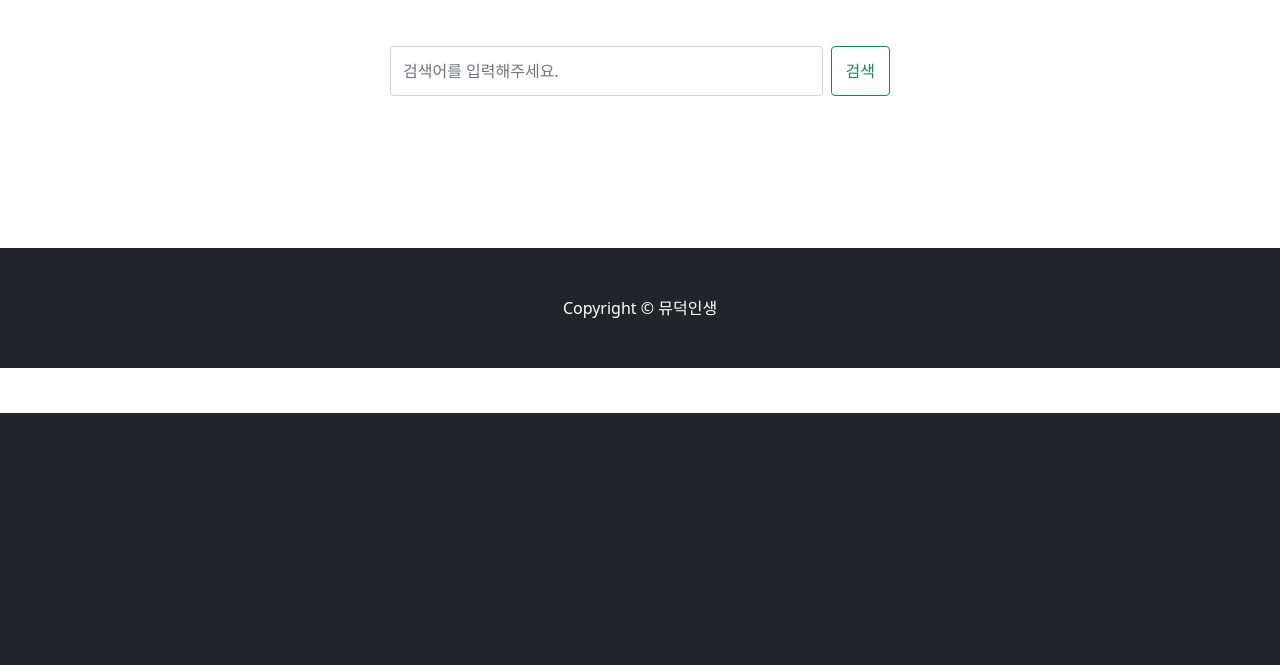
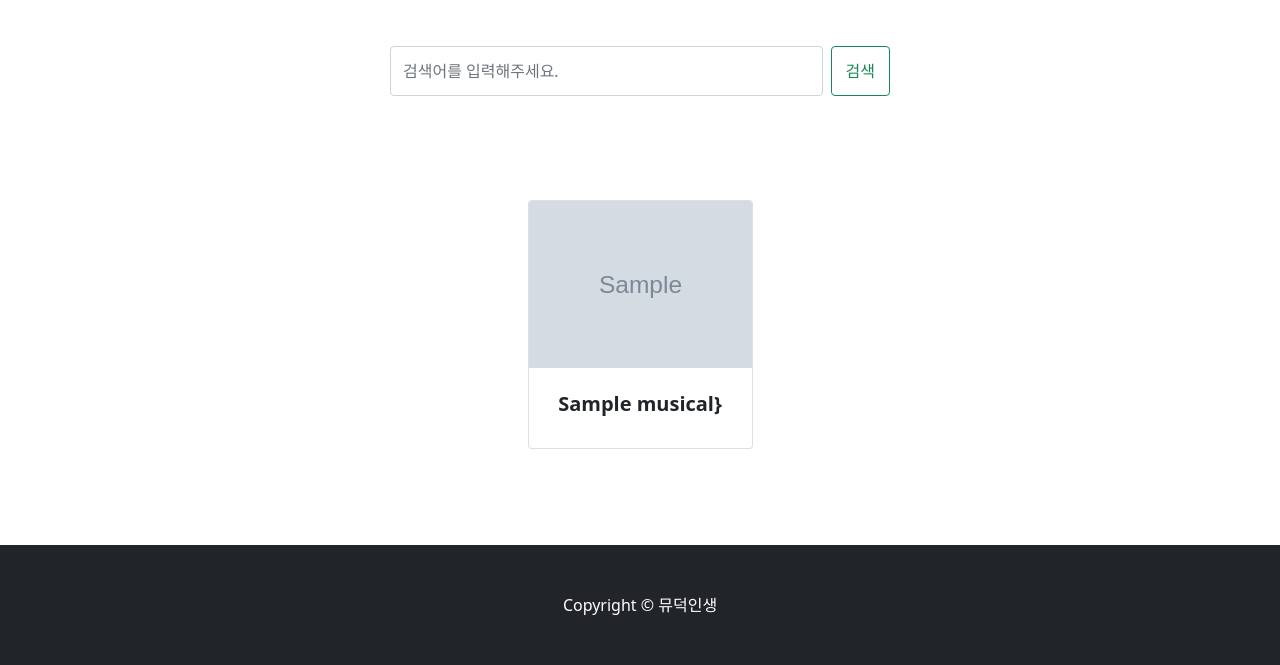
Before and after one commit to ryurim0109/6jo-miniproject, a Flask app: page / in a window 1280 px wide. Shown: the part 387-1052 px from the top of the page. Before the commit the page ends 800 px from the top, so only its background shows below. Run offline with Flask 2, Linux system fonts and the light colour scheme; grey boxes marked "Sample" are stand-in pictures; a database or web service that is not in the repository returns one stand-in record (values such as "Sample title"); data that the repository does not hold is empty; some libraries are stand-ins or nearby versions.

Commit message:
진자툴

```diff
--- a/app.py
+++ b/app.py
@@ -19,7 +19,8 @@ db = client.sign_up
 
 @app.route('/')
 def home():
-    return render_template('index.html')
+    musical = list(db.musicals.find({}, {'id':False}))
+    return render_template('index.html', musical=musical)
 
 
 @app.route('/signup')
--- a/templates/index.html
+++ b/templates/index.html
@@ -27,31 +27,14 @@
                 url: "/list",
                 data: {'page': page},
                 success: function (response) {
-                    let rows = response['musicals']
                     let last_page = response['last_page']
-                    for (let i = 0; i < rows.length; i++) {
-                        let image = rows[i]['image']
-                        let title = rows[i]['title']
-                        let temp_html = `<div class="col mb-5">
-                                            <div class="card h-100" >
-                                                <img class="card-img-top" src="${image}" alt="..."/>
-                                                <div class="card-body p-4">
-                                                    <div class="text-center">
-                                                        <h5 class="fw-bolder">${title}</h5>
-                                                    </div>
-                                                </div>
-                                            </div>`
-                        $('#musicals').append(temp_html)
-                    }
-                    $('#more-btn').empty()
                     page += 1;
                     let temp_html = `<a class="btn btn-secondary" onclick="list(${page})" >더보기</a></li>`
                     if (page != last_page) {
                         $('#more-btn').append(temp_html)
                     }
                 }
-            })
-        }
+            })}
     </script>
 
 </head>
@@ -108,7 +91,20 @@
 </nav>
 <section class="py-5">
     <div class="container px-4 px-lg-5 mt-5">
-        <div class="row gx-4 gx-lg-5 row-cols-2 row-cols-md-3 row-cols-xl-4 justify-content-center" id="musicals" style=" cursor: pointer;" onclick="location.href='/detail';">
+        <div class="row gx-4 gx-lg-5 row-cols-2 row-cols-md-3 row-cols-xl-4 justify-content-center" id="musicals" >
+        {% set num =cycler('1','2','3','4','5','6','7','8','9') %}
+            {% for musicals in musical %}
+            <div class="col mb-5" style=" cursor: pointer;" onclick="location.href='/detail?title_give='{{ num.next() }}'';">
+                <div class="card h-100" >
+                    <img class="card-img-top" src="{{ musicals.image }}" alt="..."/>
+                    <div class="card-body p-4">
+                        <div class="text-center">
+                            <h5 class="fw-bolder">{{ musicals.title }}}</h5>
+                        </div>
+                    </div>
+                </div>
+            </div>
+            {% endfor %}
         </div>
         <div id="more-btn">
         </div>
```
